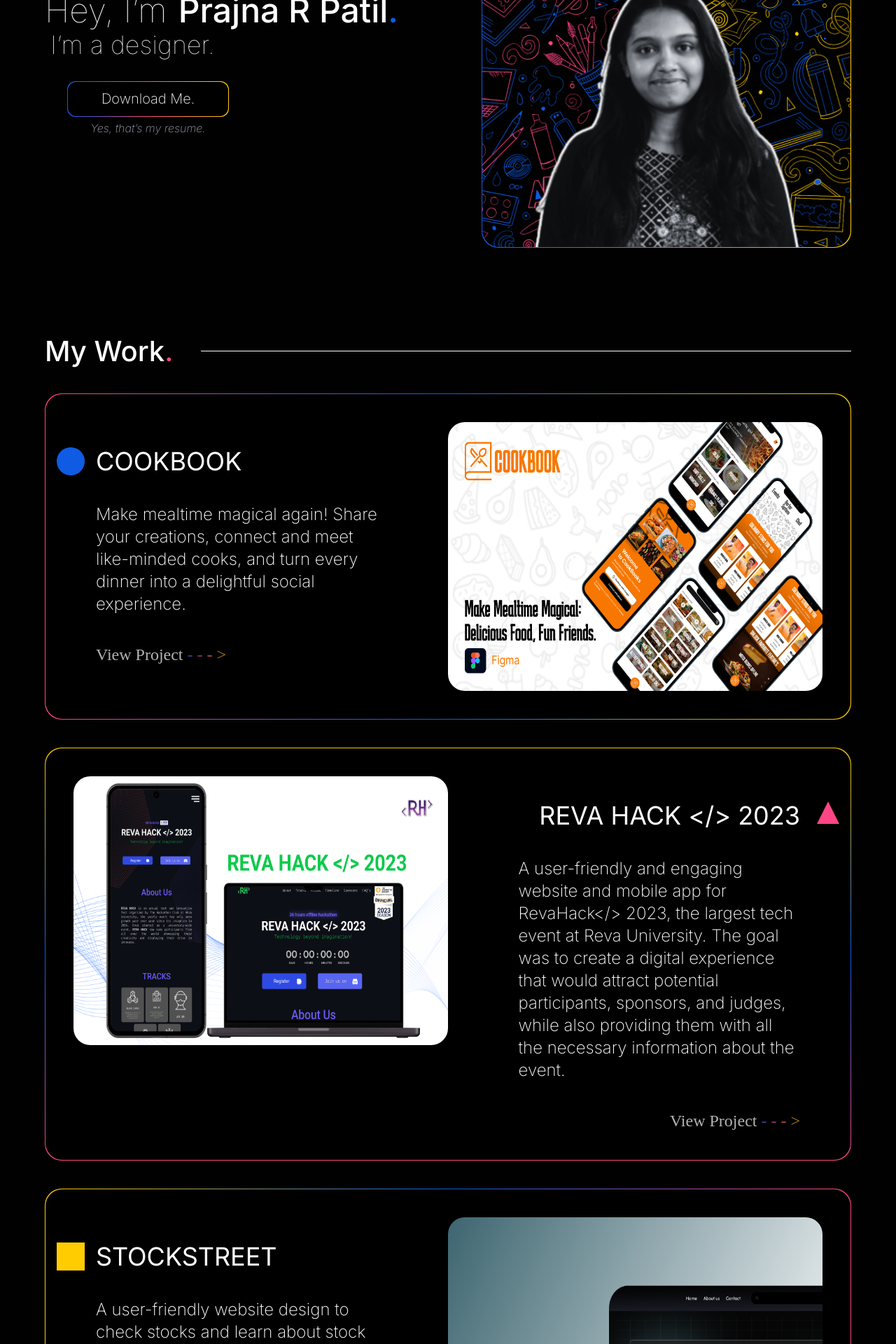
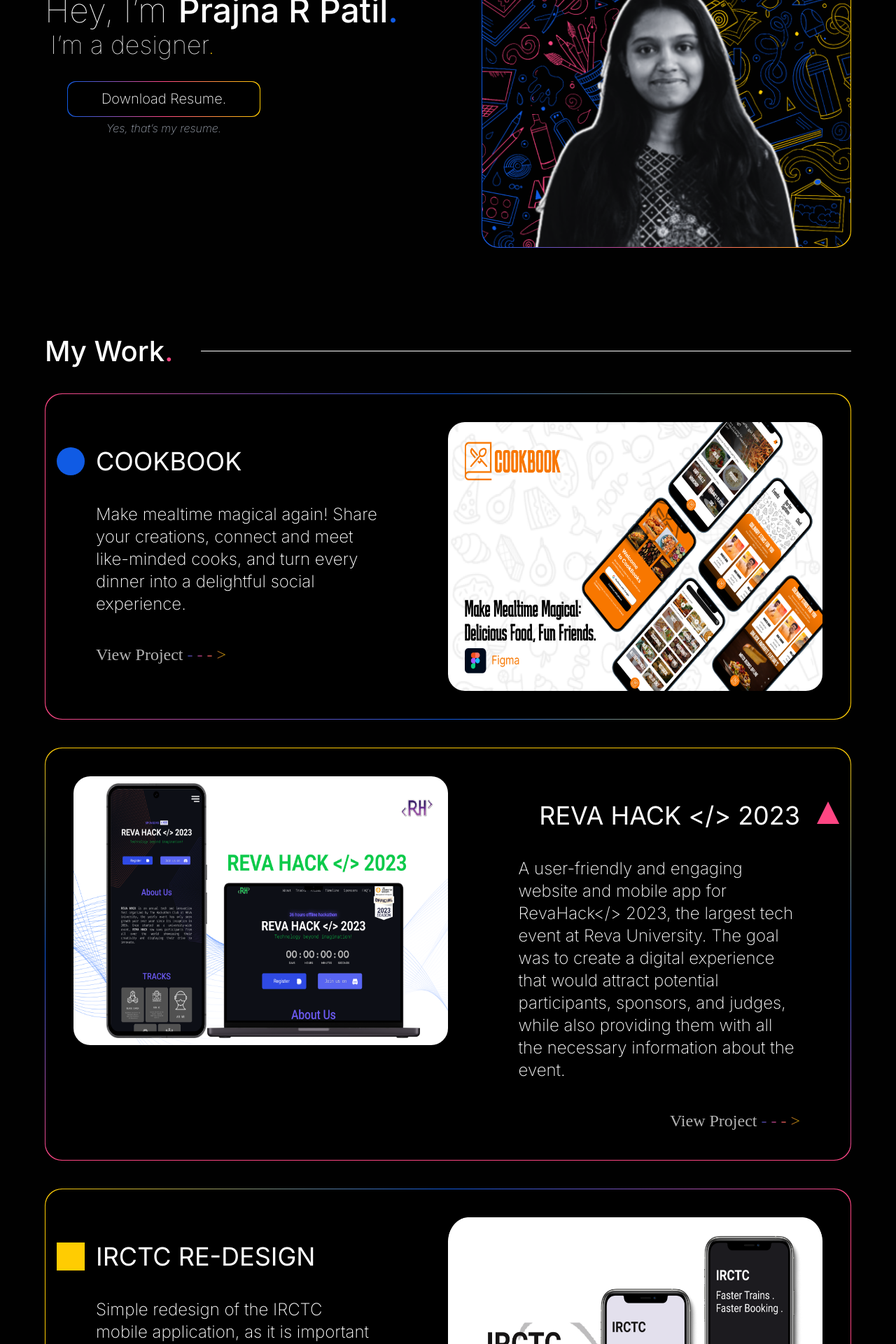
Before and after one commit to antidoid/prajna-portfolio, a React (Vite) app: page / in a window 1280 px wide. Shown: the part 360-2280 px from the top of the page at 70% size. Built offline with nearby package versions, Linux system fonts and the light colour scheme; the HTML template or start-up script is replaced by a standard one; a web font is replaced by a local one.

Commit message:
Update: project links

```diff
--- a/src/components/Hero.tsx
+++ b/src/components/Hero.tsx
@@ -23,7 +23,7 @@
                 href="https://drive.google.com/file/d/1ZU0O4O-dy2NIsTRr8IocIi9i5YDa7E1n/view?usp=drivesdk"
                 className="font-extralight text-[20px] leading-6"
               >
-                Download Me.
+                Download Resume.
               </a>
             </button>
           </div>
--- a/src/components/Projects.tsx
+++ b/src/components/Projects.tsx
@@ -1,7 +1,7 @@
 import Project from "./Project";
 import CookbooksImg from "../assets/cookbooks.png";
 import RH from "../assets/rh.png";
-import StockStreet from "../assets/stockstreet.png";
+import IRCTCImg from "../assets/irctc.png";
 
 function Projects() {
   return (
@@ -15,7 +15,7 @@
       <Project
         name="COOKBOOK"
         description="Make mealtime magical again! Share your creations, connect and meet like-minded cooks, and turn every dinner into a delightful social experience."
-        projectSrc="https://www.figma.com/design/SXZuA3NfHpXpyulrhqGqdO/cookbook-2.0-(Community)?node-id=0-1&t=H5i7tVlUdkwRWCg6-1"
+        projectSrc="https://www.behance.net/gallery/206576151/Cookbook"
         imageSrc={CookbooksImg}
         direction="normal"
         shape="circle"
@@ -23,16 +23,16 @@
       <Project
         name="REVA HACK </> 2023"
         description="A user-friendly and engaging website and mobile app for RevaHack</> 2023, the largest tech event at Reva University. The goal was to create a digital experience that would attract potential participants, sponsors, and judges, while also providing them with all the necessary information about the event."
-        projectSrc="https://www.figma.com/design/8PXsz1XaM0k0eCfY8V2iKO/revahack-ui?node-id=0-1&t=rpNWmuCqRjgbsvmu-1"
+        projectSrc="https://www.behance.net/gallery/206677121/HACKATHON-UI"
         imageSrc={RH}
         direction="reverse"
         shape="triangle"
       />
       <Project
-        name="STOCKSTREET"
-        description="A user-friendly website design to check stocks and learn about stock market."
-        projectSrc="https://www.figma.com/design/NCY1Oti3jTJDMLMjwJnD9W/stockstreet-design?node-id=51-1732&t=6bEeerA2t5VHGBCy-1"
-        imageSrc={StockStreet}
+        name="IRCTC RE-DESIGN"
+        description="Simple redesign of the IRCTC mobile application, as it is important to be honest. The current configuration, which includes a multitude of screens, outdated aesthetics, and an overwhelming number of CAPTCHA prompts during login, is akin to navigating through a complex maze."
+        projectSrc="https://www.behance.net/gallery/206683485/IRCTC-RE-DESIGN"
+        imageSrc={IRCTCImg}
         direction="normal"
         shape="square"
       />
```
Also changed, not shown: src/assets/irctc.png (added), src/assets/stockstreet.png (deleted).
